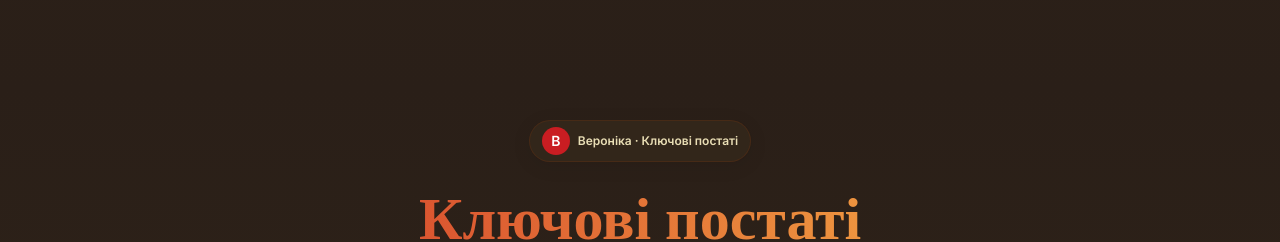
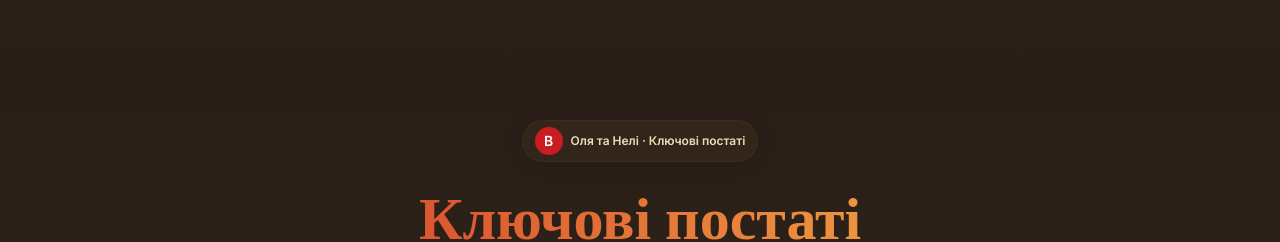
Before and after one commit to neverluckskr/espa-a-vibrants, a React (Vite) app: page / in a window 1280 px wide. Shown: the part 5060-5302 px from the top of the page. Built offline with nearby package versions, Linux system fonts and the light colour scheme; the HTML template or start-up script is replaced by a standard one.

Commit message:
Update KeyFigures.tsx

```diff
--- a/src/components/KeyFigures.tsx
+++ b/src/components/KeyFigures.tsx
@@ -85,7 +85,7 @@ const KeyFigures = () => {
             <span className="w-7 h-7 rounded-full bg-spanish-red text-white flex items-center justify-center font-bold text-sm">
               В
             </span>
-            <span>Вероніка · Ключові постаті</span>
+            <span>Оля та Нелі · Ключові постаті</span>
           </div>
         </div>
         <motion.div
```
